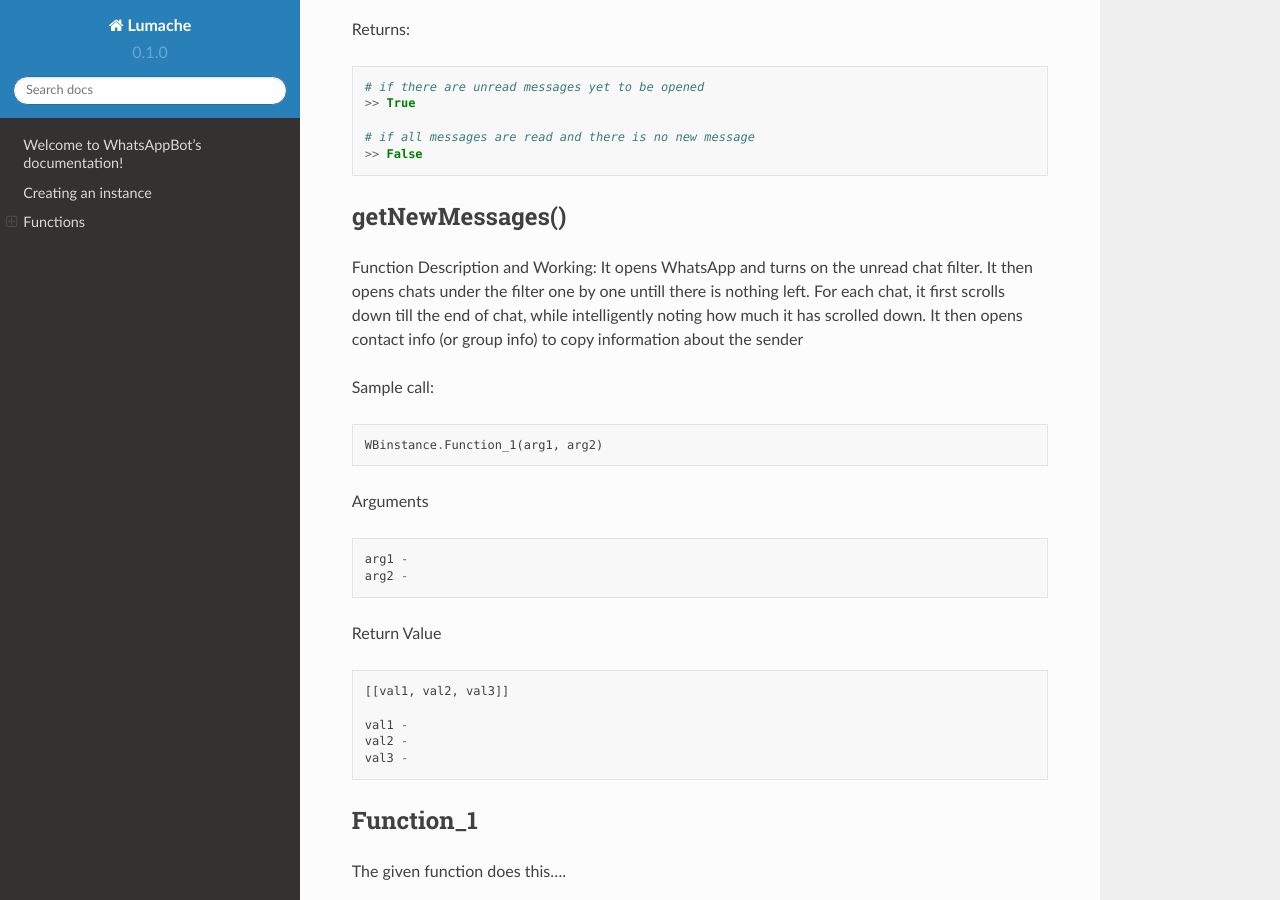
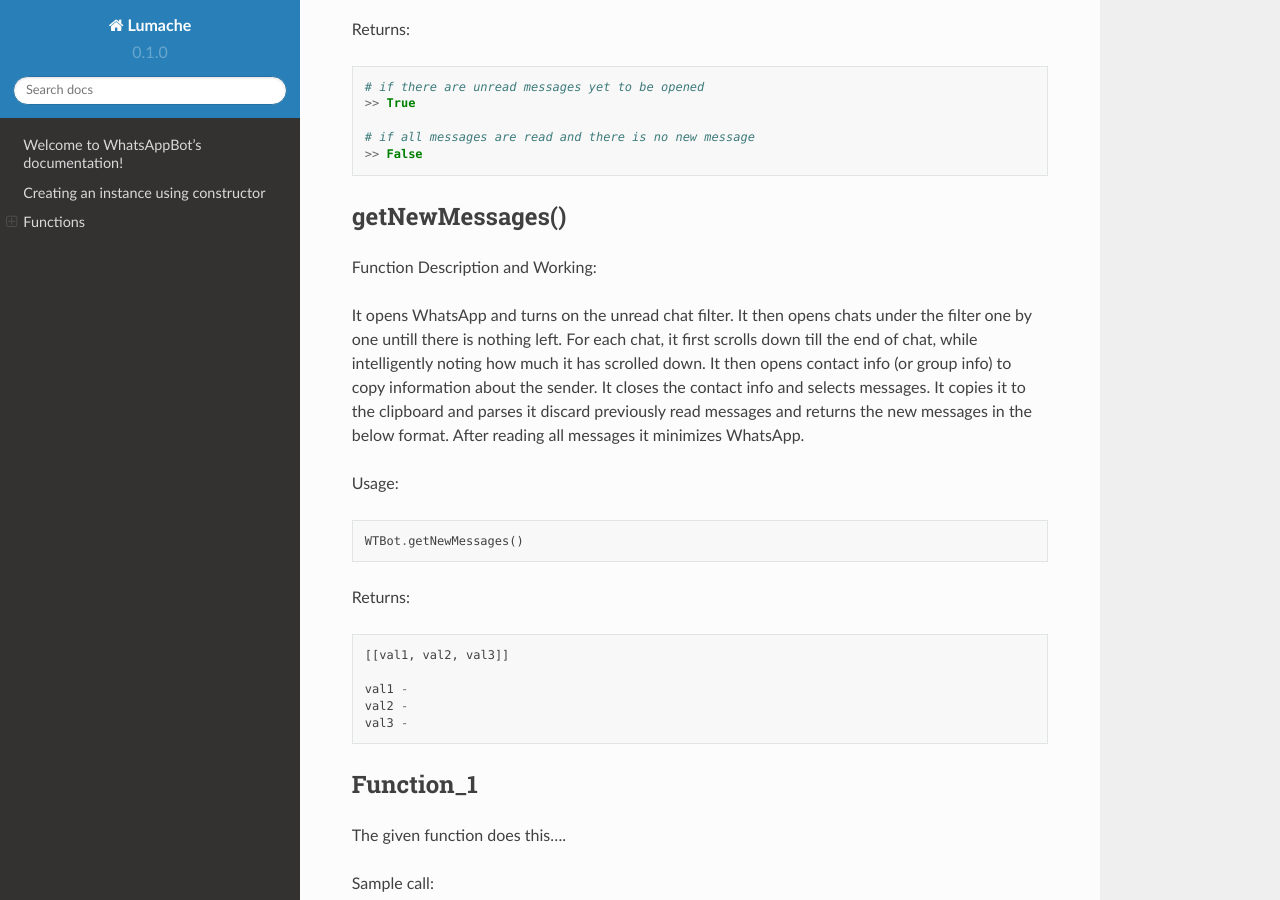
Before and after one commit to ArvindR07/WhatsAppBotDocs, a Sphinx documentation site: the page built from docs/source/index.rst, in a window 1280 px wide and 900 px high, scrolled down 1449 px. Built offline with Sphinx 7.4.7 and the Read the Docs theme 2.0.0, drawn with Linux system fonts in a browser that asks for light colours; some of the changed text lies outside the part shown.

Commit message:
Update index.rst

```diff
--- a/docs/source/index.rst
+++ b/docs/source/index.rst
@@ -5,7 +5,7 @@ Welcome to WhatsAppBot's documentation!
 
 .. default-role:: code
 
-Creating an instance
+Creating an instance using constructor
 =======================
 
 To create a new setup, run the below script.
@@ -66,22 +66,16 @@ getNewMessages()
 =============================
 
 Function Description and Working:
-It opens WhatsApp and turns on the unread chat filter. It then opens chats under the filter one by one untill there is nothing left. For each chat, it first scrolls down till the end of chat, while intelligently noting how much it has scrolled down. It then opens contact info (or group info) to copy information about the sender
 
-Sample call:
+It opens WhatsApp and turns on the unread chat filter. It then opens chats under the filter one by one untill there is nothing left. For each chat, it first scrolls down till the end of chat, while intelligently noting how much it has scrolled down. It then opens contact info (or group info) to copy information about the sender. It closes the contact info and selects messages. It copies it to the clipboard and parses it discard previously read messages and returns the new messages in the below format. After reading all messages it minimizes WhatsApp.
+
+Usage:
 
 .. code:: python
 
-   WBinstance.Function_1(arg1, arg2)
+   WTBot.getNewMessages()
 
-Arguments
-
-.. code:: python
-
-   arg1 -
-   arg2 -
-
-Return Value
+Returns:
 
 .. code:: python
 
```
